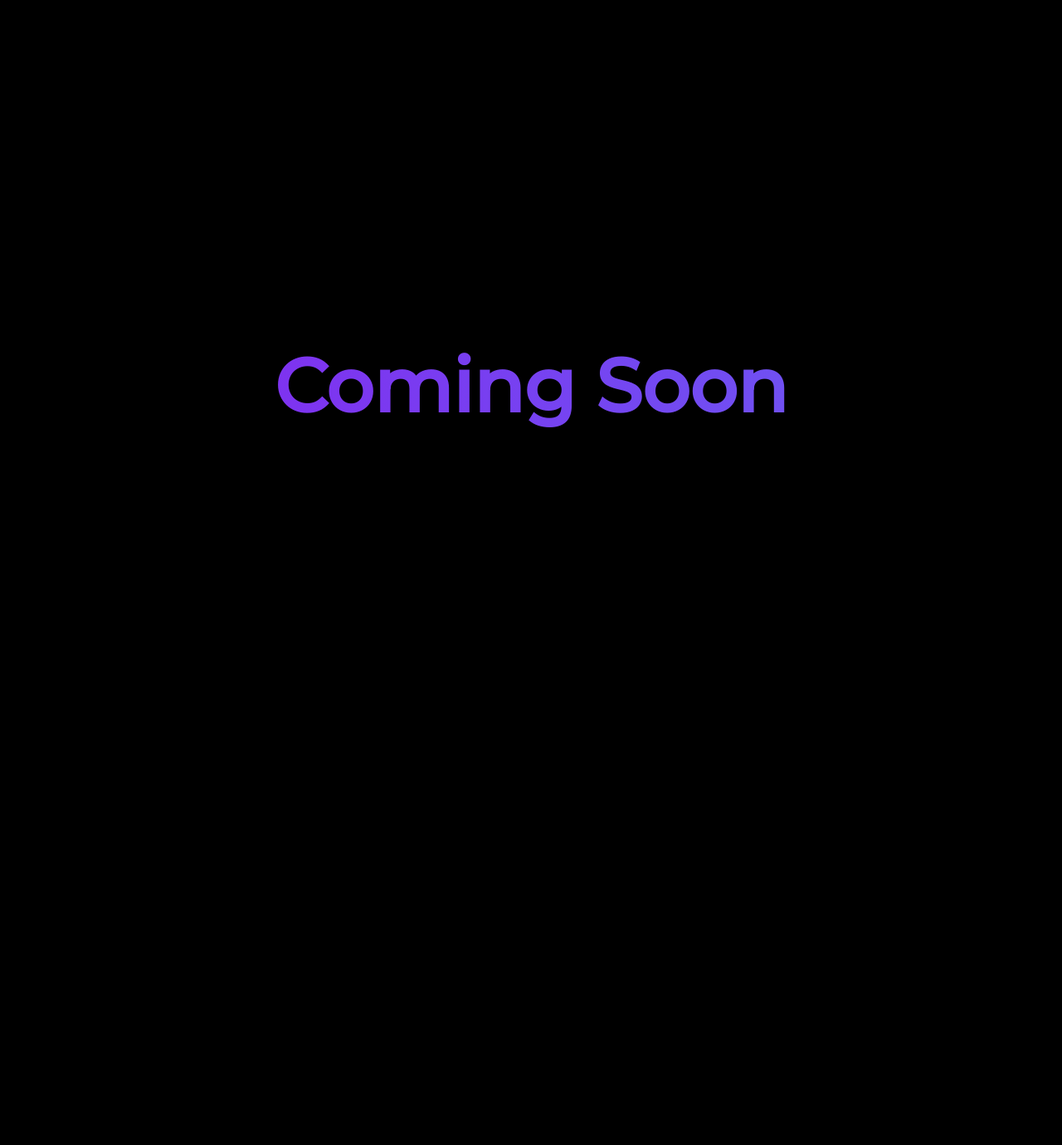
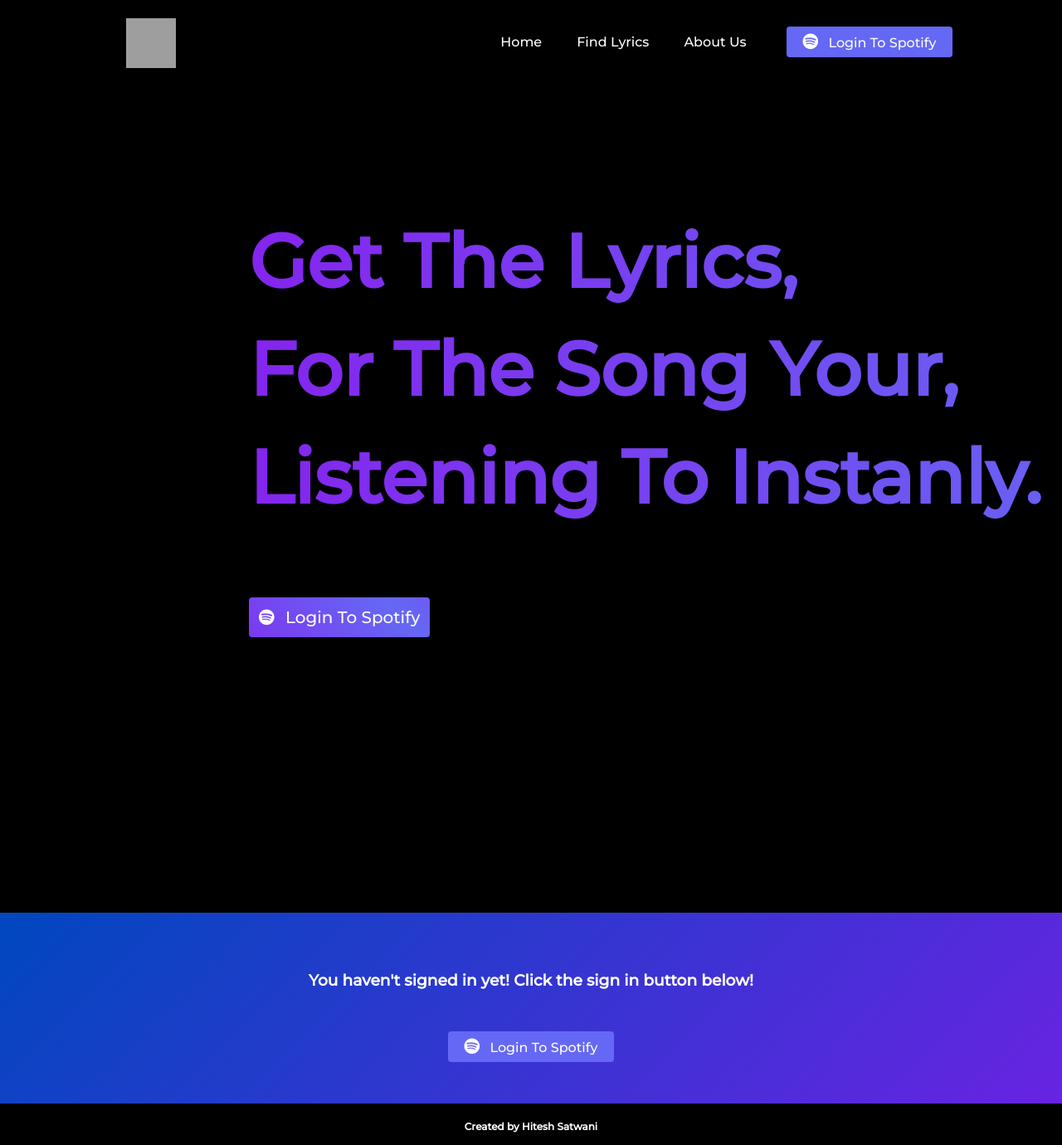
Before and after one commit to hiteshsatwani/Adlib-Lyrics-Finder, a React (Create React App) app: page / in a window 1280 px wide. Shown: the whole page at 83% size. Before the commit the page ends 800 px from the top, so only its background shows below. Built offline with nearby package versions, Linux system fonts and the light colour scheme; grey boxes are pictures that could not be loaded; what spotify-web-api-js would draw is missing.

Commit message:
fixed beta v1

```diff
--- a/src/App.js
+++ b/src/App.js
@@ -1,11 +1,13 @@
 import React, { Component } from 'react';
-
+import Navbar from "./components/Navbar/Navbar"
+import LandingSection from "./components/landing-section/landing-section"
+import Dashboard from "./components/dashboard/dashboard"
+import DashboardBlurred from "./components/dashboard-blurred/dashboard-blurred"
+import Footer from "./components/Footer/footer"
 import './App.css';
-import './components/coming-soon'
 
 
 import SpotifyWebApi from 'spotify-web-api-js';
-import ComingSoon from './components/coming-soon';
 const spotifyApi = new SpotifyWebApi();
 
 
@@ -39,7 +41,11 @@
   render() {
     return (
       <div className="App">
-        <ComingSoon />
+        <Navbar />
+        <LandingSection />
+        {this.state.loggedIn && <Dashboard />}
+        {!this.state.loggedIn && <DashboardBlurred />}
+        <Footer/>
 
       </div>
 
--- a/src/components/coming-soon.js
+++ /dev/null
@@ -1,20 +0,0 @@
-import React, { Component } from 'react';
-
-import './landing-section/landing-section.css'
-
-class ComingSoon extends Component {
-    render(){
-        return(
-            <div className="front-section-comingsoon">
-            <div className="title-button-container-comingsoon">
-            <div className="title-comingsoon">
-                <h3>Coming Soon</h3>
-            </div>
-            </div>
-        </div>
-        )
-    }
-
-
-}
-export default ComingSoon
```
